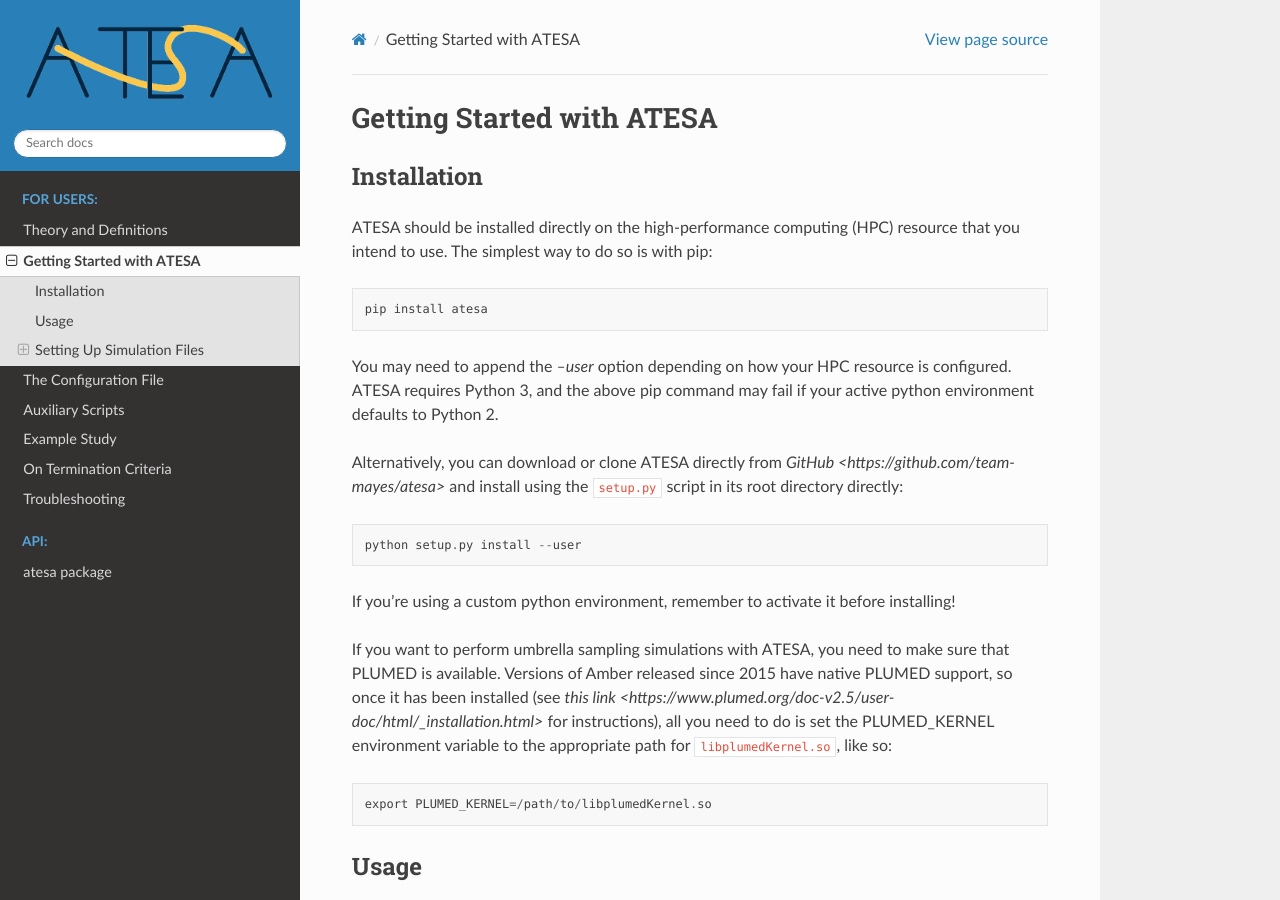
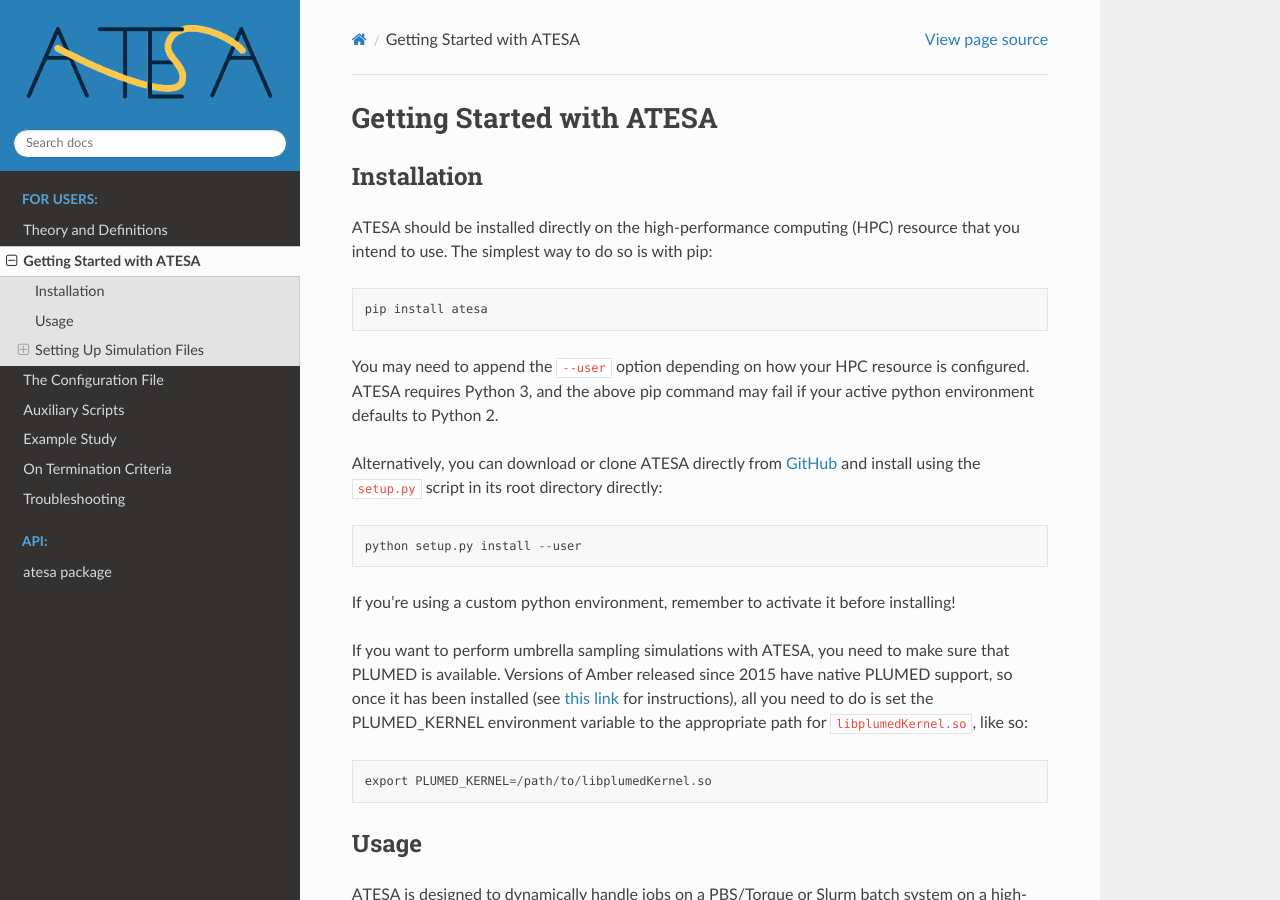
Before and after one commit to team-mayes/atesa, a Sphinx documentation site: the page built from docs/getting_started.rst, in a window 1280 px wide and 900 px high. Built offline with Sphinx 7.4.7 and the Read the Docs theme 2.0.0, drawn with Linux system fonts in a browser that asks for light colours; pages that are not in the unit, such as notebooks, are missing from menus; the version number could not be read and is left out.

Commit message:
Tiny fixes to documentation getting_started page

```diff
--- a/docs/getting_started.rst
+++ b/docs/getting_started.rst
@@ -10,15 +10,15 @@ ATESA should be installed directly on the high-performance computing (HPC) resou
 
 	pip install atesa
 
-You may need to append the `--user` option depending on how your HPC resource is configured. ATESA requires Python 3, and the above pip command may fail if your active python environment defaults to Python 2.
+You may need to append the ``--user`` option depending on how your HPC resource is configured. ATESA requires Python 3, and the above pip command may fail if your active python environment defaults to Python 2.
 
-Alternatively, you can download or clone ATESA directly from `GitHub <https://github.com/team-mayes/atesa>` and install using the ``setup.py`` script in its root directory directly::
+Alternatively, you can download or clone ATESA directly from `GitHub <https://github.com/team-mayes/atesa>`_ and install using the ``setup.py`` script in its root directory directly::
 
 	python setup.py install --user
 
 If you're using a custom python environment, remember to activate it before installing!
 
-If you want to perform umbrella sampling simulations with ATESA, you need to make sure that PLUMED is available. Versions of Amber released since 2015 have native PLUMED support, so once it has been installed (see `this link <https://www.plumed.org/doc-v2.5/user-doc/html/_installation.html>` for instructions), all you need to do is set the PLUMED_KERNEL environment variable to the appropriate path for ``libplumedKernel.so``, like so::
+If you want to perform umbrella sampling simulations with ATESA, you need to make sure that PLUMED is available. Versions of Amber released since 2015 have native PLUMED support, so once it has been installed (see `this link <https://www.plumed.org/doc-v2.5/user-doc/html/_installation.html>`_ for instructions), all you need to do is set the PLUMED_KERNEL environment variable to the appropriate path for ``libplumedKernel.so``, like so::
 
 	export PLUMED_KERNEL=/path/to/libplumedKernel.so
 
```
